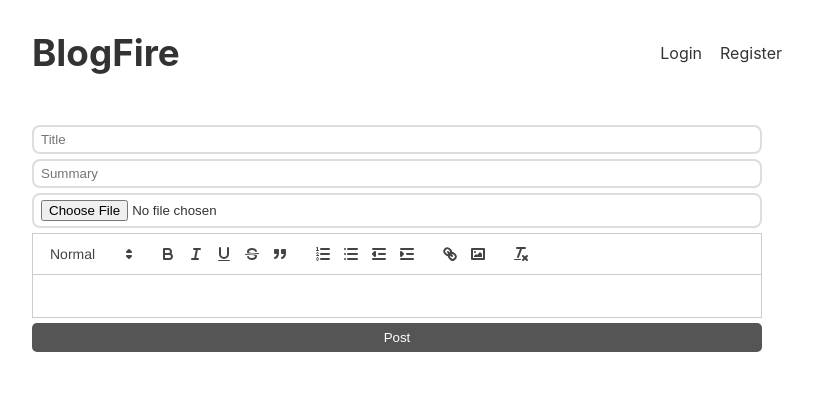
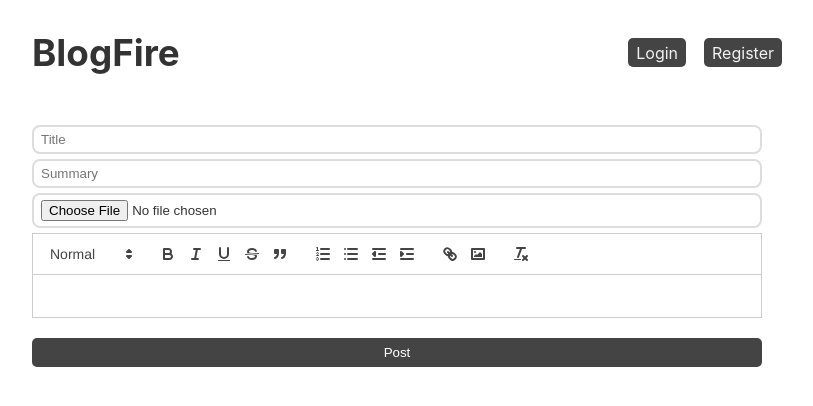
Before and after one commit to siddhartha254/blog-website, a React (Create React App) app in the folder client/: page /create in a window 1280 px wide. Shown: the top 406 px of the page, without its empty margins (243-1056 px from the left). Built offline with nearby package versions, Linux system fonts and the light colour scheme; no server answers.

Commit message:
fixed overflow bug, added css

```diff
--- a/client/src/App.css
+++ b/client/src/App.css
@@ -52,8 +52,17 @@
   gap: 18px;
 }
 
-header Link::hover{
-  margin-top: 50px;
+nav a{
+  padding: 4.5px 8px;
+  background-color: #444;
+  color: #f1f1f1;
+  border-radius: 5px;
+}
+
+nav a:hover{
+  background-color: #666;
+  color: #f1f1f1;
+  border-radius: 5px;
 }
 
 div.post{
@@ -87,7 +96,7 @@
   gap: 10px;
 }
 
-div.past p.info a.author{
+div.post p.info a.author{
   color: #222;
 }
 
@@ -99,6 +108,11 @@
 form.login{
   max-width: 400px;
   margin: 0 auto;
+}
+
+.login button , .register button{
+  margin-top: 18px;
+  text-align: center;
 }
 
 form.register{
@@ -116,10 +130,15 @@
   background-color: #fff;
 }
 
+
+.post-button{
+  margin-top: 20px;
+}
+
 button{
   width: 100%;
   display: block;
-  background-color: #555;
+  background-color: #444;
   border: 0;
   color: white;
   border-radius: 5px;
@@ -127,28 +146,25 @@
   cursor: pointer;
 }
 
+button:hover{
+  background-color: #666;
+  color: #f1f1f1;
+  border-radius: 5px;
+}
+
 a{
   cursor: pointer;
 }
 
-form.login h1{
-  text-align: center;
-}
-
-form.register h1{
-  text-align: center;
-}
-
 div.post-page div.image {
-  max-height: 600px;
   display: flex;
-  overflow: hidden;
+  justify-content: center;
+  align-items: center;
+  margin-top: 25px;
 }
 
 div.post-page div.image img{
-  object-fit: cover;
-  object-position: center center;
-  width: 100%;
+  display: inline-block;
 }
 
 div.post-page a{
@@ -186,7 +202,7 @@
   gap: 10px;
 }
 
-div.post-page a.edit-button{
+div.post-page a.edit-button, div.post-page a.delete-button{
   background-color: #444;
   color: white;
   display: inline-block;
@@ -197,16 +213,12 @@
   font-size: 0.8rem;
 }
 
-div.post-page a.delete-button{
-  background-color: #444;
-  color: white;
-  display: inline-block;
-  padding:5px 10px;
-  text-decoration: none;
-  margin-bottom: 10px;
+div.post-page a.edit-button:hover, div.post-page a.delete-button:hover{
+  background-color: #666;
+  color: #f1f1f1;
   border-radius: 5px;
-  font-size: 0.8rem;
 }
+
 
 .toast-content {
   white-space: nowrap;
--- a/client/src/components/Header.js
+++ b/client/src/components/Header.js
@@ -40,14 +40,14 @@
         <nav>
           {username && (
             <>
-            <Link to="/create">Create new post</Link>
-            <a onClick={logout}>Logout</a>
+            <Link to="/create" id="create">Create a blog</Link>
+            <a onClick={logout} id="logout">Logout</a>
             </>
           )}
           {!username && (
             <>
-              <Link to="/login">Login</Link>
-              <Link to="/register">Register</Link>
+              <Link to="/login" id="login">Login</Link>
+              <Link to="/register"id="sign up">Register</Link>
             </>
           )}
 
--- a/client/src/pages/Content.js
+++ b/client/src/pages/Content.js
@@ -64,6 +64,7 @@
                     <Link className="delete-button" onClick={deletePost}>Delete</Link>
                 </div>
             )}
+            <hr></hr>
             <div className="image">
                 <img src={`http://localhost:4000/${postInfo.cover}`} alt="image" />
             </div>
--- a/client/src/pages/Create.js
+++ b/client/src/pages/Create.js
@@ -73,7 +73,7 @@
 
             <Quill value={content} onChange={setContent} />
 
-            <button style={{marginTop:'5px'}}>Post</button>
+            <button className="post-button">Post</button>
 
         </form>
     )
```
